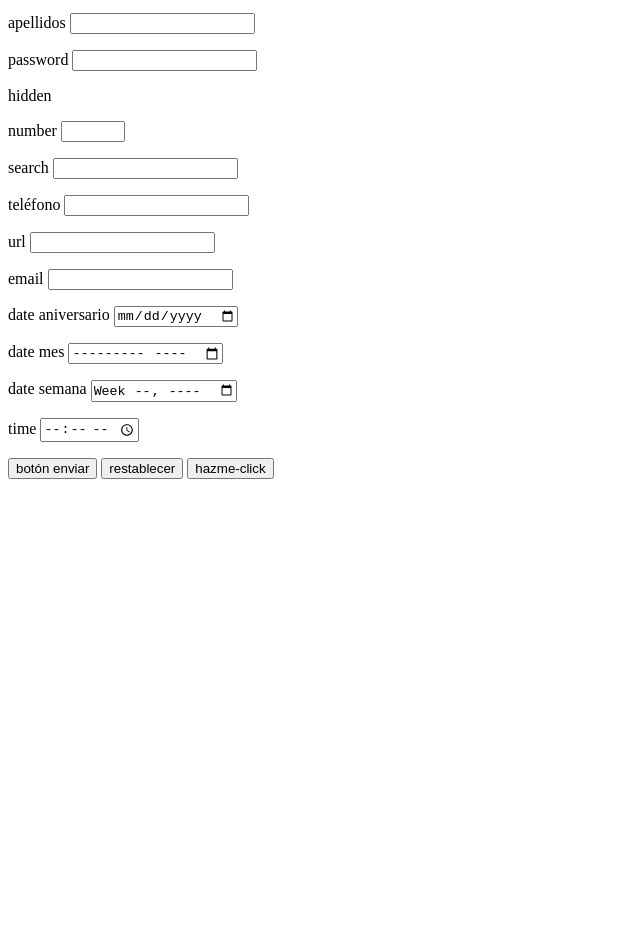
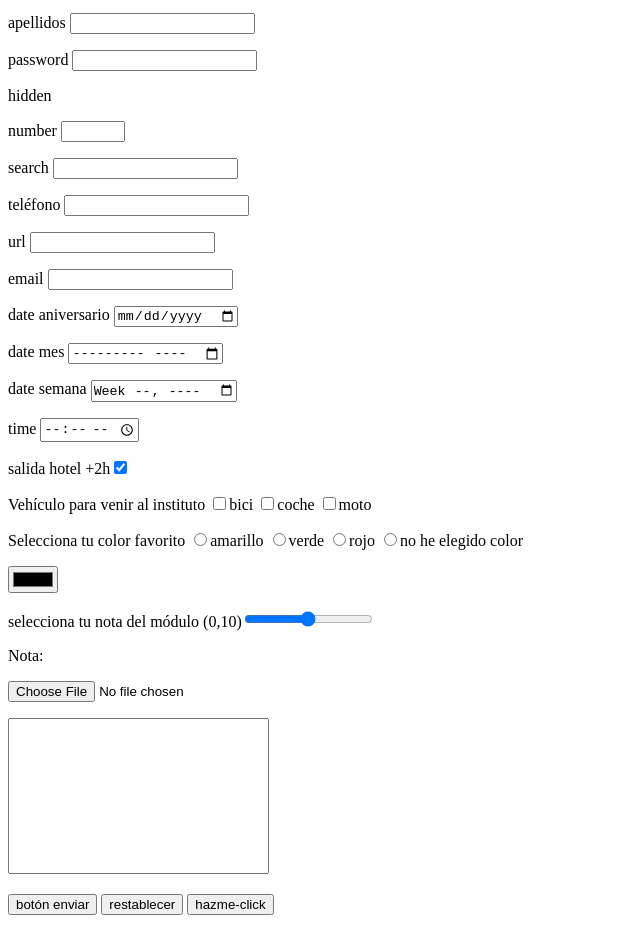
Before and after one commit to MikelWheel/Lenguaje, a plain HTML site: page Formularios/index.html in a window 1280 px wide. Shown: the part 91-1022 px from the top of the page, without its empty margins (0-640 px from the left). Before the commit the page ends 800 px from the top, so only its background shows below. Drawn offline with Linux system fonts and the light colour scheme.

Commit message:
más teoría

```diff
--- a/Formularios/index.html
+++ b/Formularios/index.html
@@ -5,6 +5,15 @@
     <meta name="viewport" content="width=device-width, initial-scale=1.0">
     <title>Formulario</title>
     <link rel="stylesheet" href="style.css">
+    <script>
+        var deslizante = document.getElementById("rango");
+        var salida = document.getElementById("nota");
+        salida.innerHTML = deslizante.value;
+        deslizante.oninput = function(){
+        salida.innerHTML = this.value;
+        }
+
+    </script>
 </head>
 <body>
     <h2>Formulario</h2>
@@ -77,6 +86,52 @@
                 <input type="time" name="hora" id="hora">
             </p>
 
+
+            <p>
+                salida hotel +2h<input type="checkbox" name="check" id="check" checked>
+            </p>
+            <p>
+                Vehículo para venir al instituto
+                <input type="checkbox" name="bici" value="bici">bici
+                <input type="checkbox" name="coche" value="coche">coche
+                <input type="checkbox" name="moto" value="moto">moto
+
+
+
+            </p>
+            <p>
+                Selecciona tu color favorito
+
+                <input type="radio" name="color" id="amarillo" value="amarillo">amarillo
+                <input type="radio" name="color" id="verde" value="verde">verde
+                <input type="radio" name="color" id="rojo" value="rojo">rojo
+                <input type="radio" name="color" id="no color" value="no he elegido color">no he elegido color
+
+            </p>
+
+            <p>
+                <input type="color" name="mycolour" id="mycolour">
+            </p>
+
+            <p>
+                selecciona tu nota del módulo (0,10)<input type="range" name="rango" id="rango" min="0" max="10" step="1">
+            </p>
+            <p>
+                Nota: <span id="nota"></span>
+            </p>
+
+
+
+            <p>
+                <input type="file" name="archivo" id="archivo">
+            </p>
+
+
+            <p>
+                <textarea name="observacion" id="observacion" cols="30" rows="10"></textarea>
+            </p>
+
+
             <p>
                 <input type="submit" value="botón enviar">
                 <input type="reset" value="restablecer">
--- a/Formularios/style.css
+++ b/Formularios/style.css
@@ -0,0 +1,3 @@
+textarea{
+    resize: none;
+}
```
